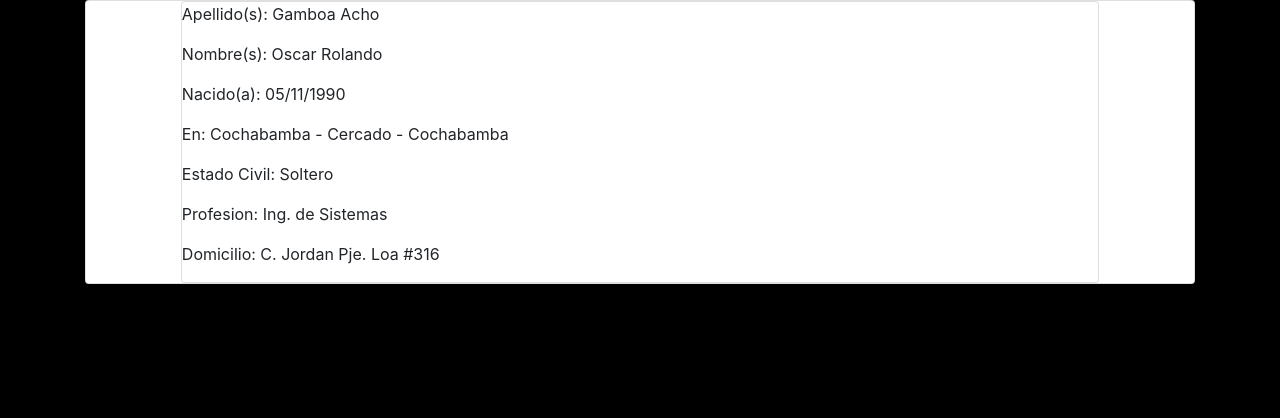
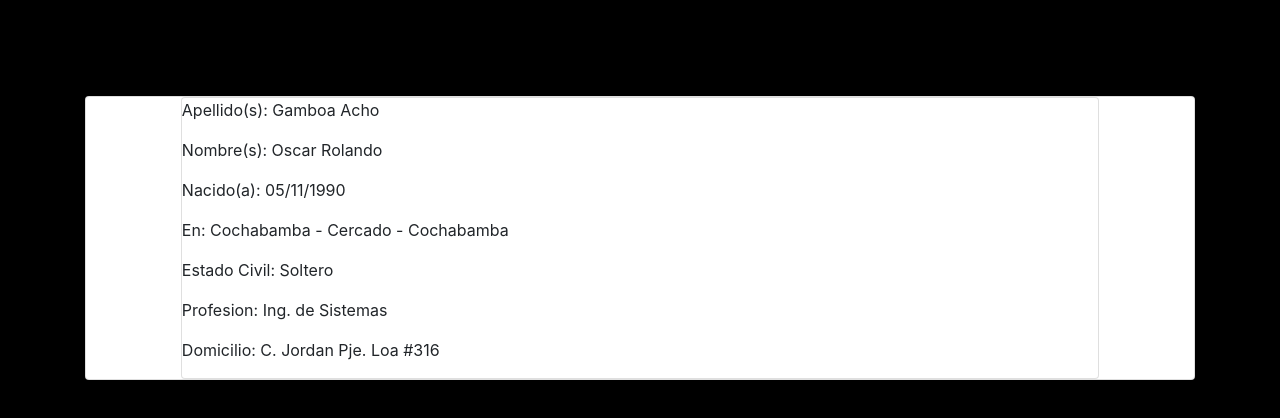
Before and after one commit to 05K4R1N/identity-app, a React (Create React App) app: page / in a window 1280 px wide. Shown: the top 418 px of the page. Built offline with nearby package versions, Linux system fonts and the light colour scheme.

Commit message:
[M] FIxin styles (checking styledcomponents)

```diff
--- a/src/components/Profile/Profile.js
+++ b/src/components/Profile/Profile.js
@@ -1,7 +1,7 @@
 import React, { useState } from 'react';
 import { Row, Col } from 'react-bootstrap';
 
-import Card from '../UI/Card/Card';
+import Card from '../UI/Box/Box';
 import ProfileData from './ProfileData';
 
 const PROFILE_DATA = [
--- a/src/components/Profile/ProfileData.js
+++ b/src/components/Profile/ProfileData.js
@@ -1,6 +1,6 @@
 import React from 'react';
 
-import Card from '../UI/Card/Card';
+import Box from '../UI/Box/Box';
 
 const ProfileData = (props) => {
     const information = props.data;
@@ -12,9 +12,9 @@ const ProfileData = (props) => {
         );
     })
     return(
-        <Card>
+        <Box>
           {identityData}
-        </Card>
+        </Box>
     )
 }
 
--- /dev/null
+++ b/src/components/UI/Box/Box.js
@@ -0,0 +1,16 @@
+import React from 'react';
+import { Card } from 'react-bootstrap';
+import styled from 'styled-components';
+
+const StyledCard = styled(Card)`
+    margin-top: ${props => props.className == "profile" ? '6rem' : 0 };
+`;
+
+const Box = (props) => {
+    const classes = 'card ' + props.className;
+    return(
+        <StyledCard className = {props.className}>{props.children}</StyledCard>
+    );
+}
+
+export default Box;
--- a/src/components/UI/Card/Card.js
+++ /dev/null
@@ -1,10 +0,0 @@
-import React from 'react';
-
-const Card = (props) => {
-    const classes = 'card ' + props.className;
-    return(
-        <div className = {classes}>{props.children} </div>
-    );
-}
-
-export default Card;
```
